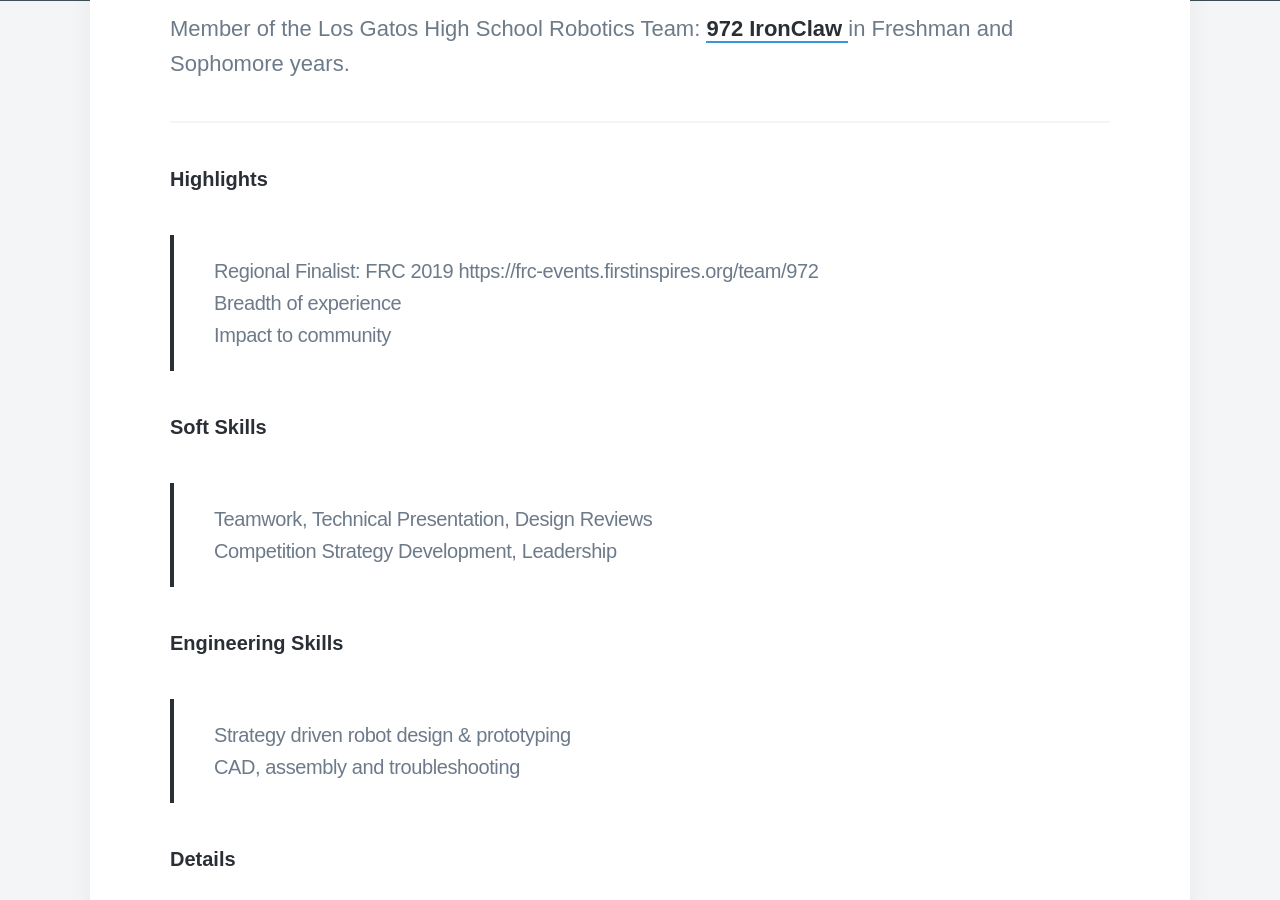
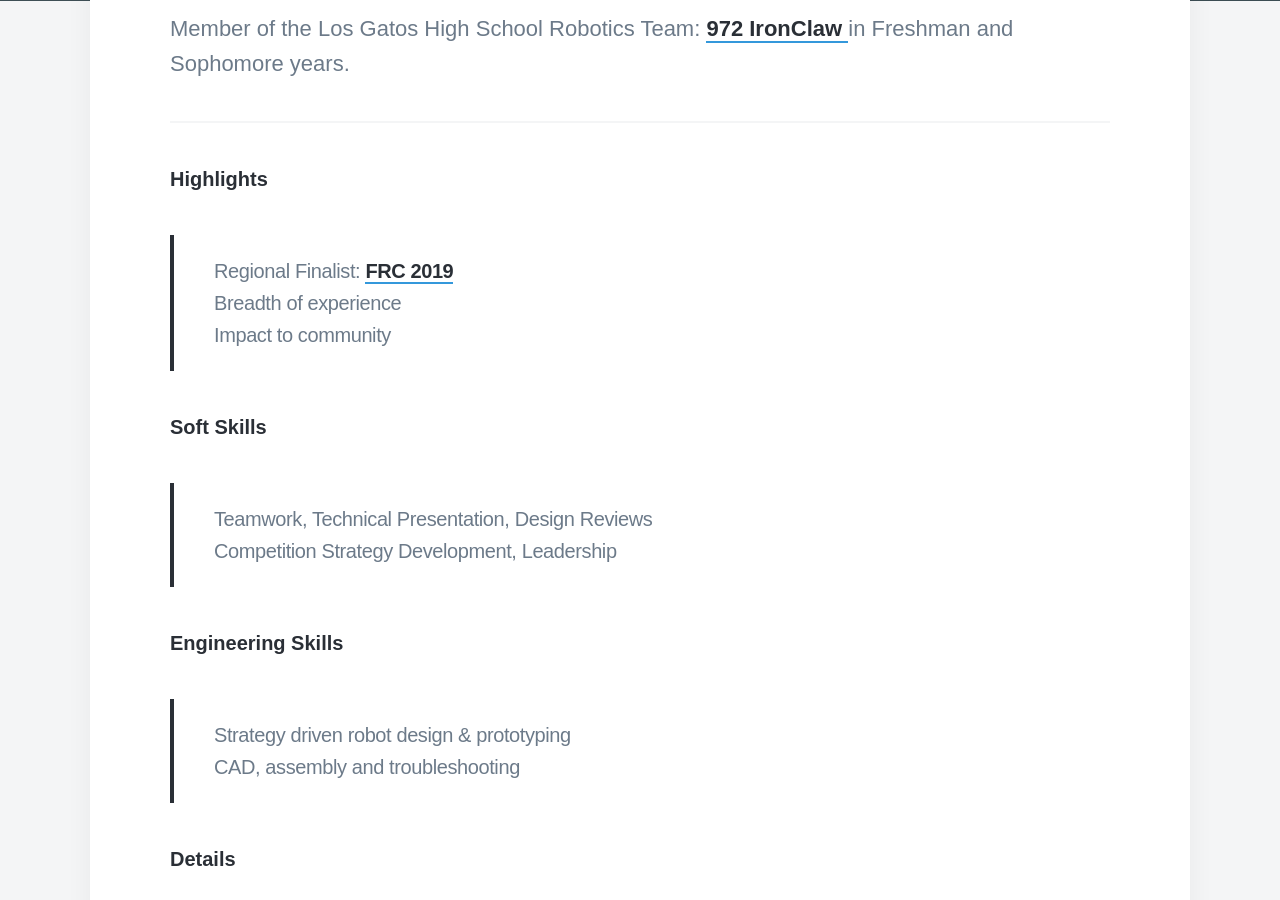
Before and after one commit to disha-22/disha-22.github.io, a Jekyll site: the page built from _projects/robotics.md, in a window 1280 px wide and 900 px high, scrolled down 565 px. Built offline with Jekyll 4.4.1, drawn with Linux system fonts in a browser that asks for light colours; nearby versions of some CDN libraries; some web fonts are replaced; some of the changed lines change nothing that is shown.

Commit message:
Update robotics.md

```diff
--- a/_projects/robotics.md
+++ b/_projects/robotics.md
@@ -11,7 +11,7 @@
 <hr>
 
 <h6> Highlights </h6>
-> Regional Finalist: FRC 2019 https://frc-events.firstinspires.org/team/972 <br> Breadth of experience <br> Impact to community
+> Regional Finalist: <a href="https://frc-events.firstinspires.org/team/972"> FRC 2019 </a> <br> Breadth of experience <br> Impact to community
 
 <h6> Soft Skills </h6>
 > Teamwork, Technical Presentation, Design Reviews <br> Competition Strategy Development, Leadership
```
